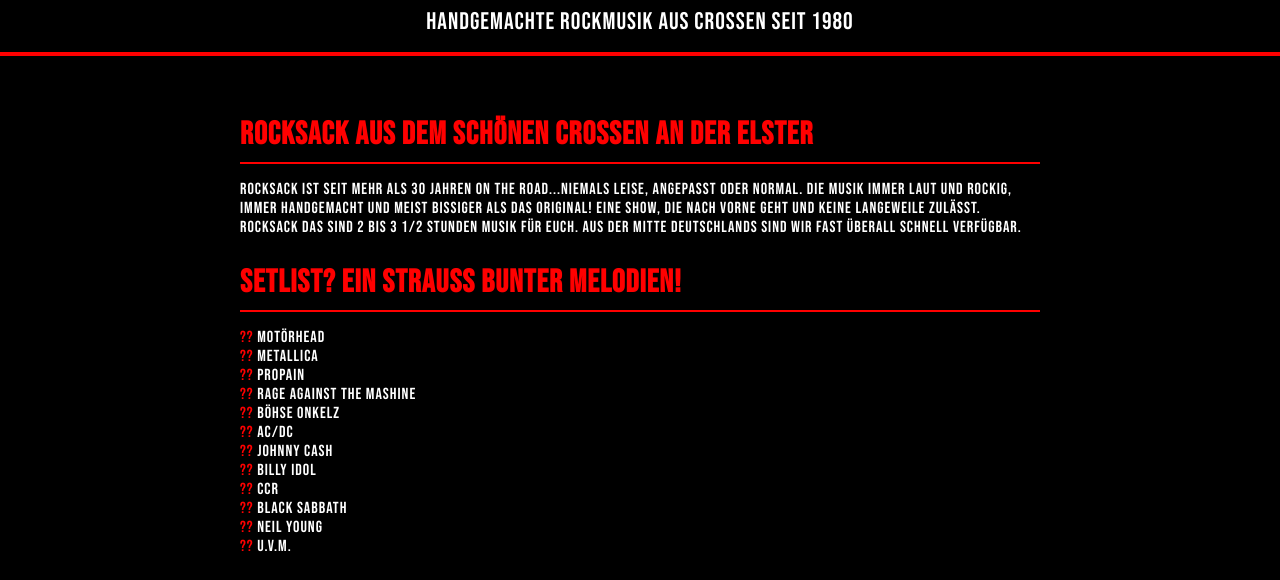
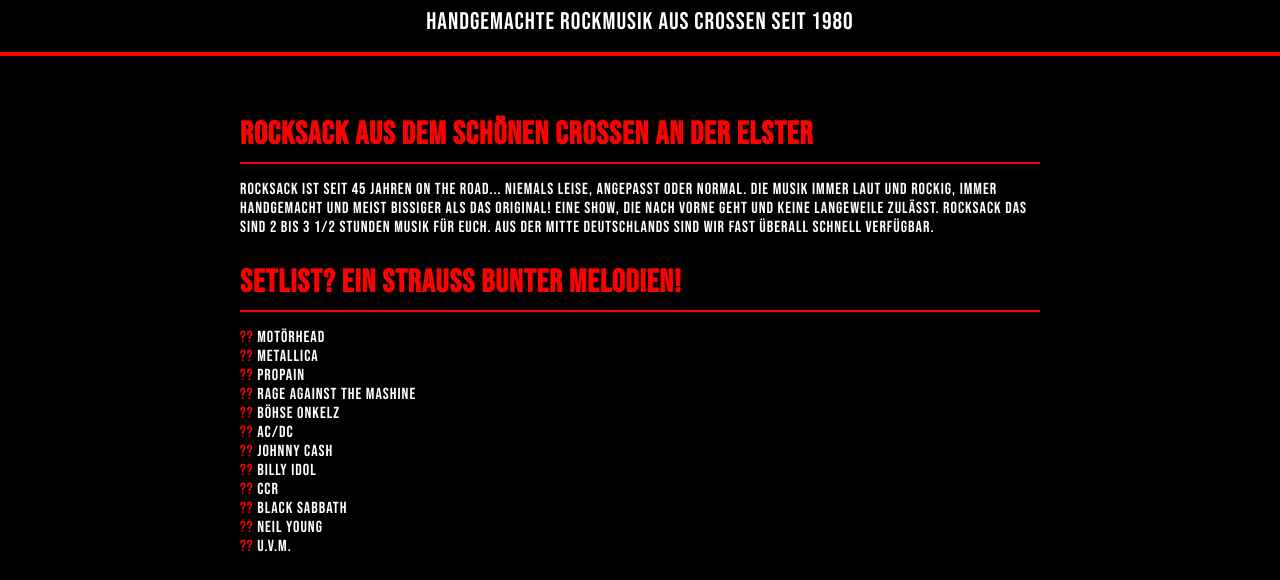
Before and after one commit to jellozon/rocksack-crossen, a plain HTML site: page index.html in a window 1280 px wide. Shown: the part 167-747 px from the top of the page. Drawn offline with Linux system fonts and the light colour scheme.

Commit message:
Update index.html

```diff
--- a/index.html
+++ b/index.html
@@ -96,12 +96,11 @@
 
   <section>
     <h2>Rocksack aus dem schönen Crossen an der Elster</h2>
-    <p>ROCKSACK ist seit mehr als 30 Jahren on the road...niemals
-leise, angepasst oder normal. Die Musik immer laut und rockig, immer
+    <p>ROCKSACK ist seit 45 Jahren on the road... niemals
+leise, angepasst oder normal.
+Die Musik immer laut und rockig, immer
 handgemacht und meist bissiger als das Original! Eine Show, die nach vorne geht und keine Langeweile zulässt.
-
 ROCKSACK das sind 2 bis 3 1/2 Stunden Musik für Euch.
-
 Aus der Mitte Deutschlands sind wir fast überall schnell verfügbar.
 </p>
 
```
